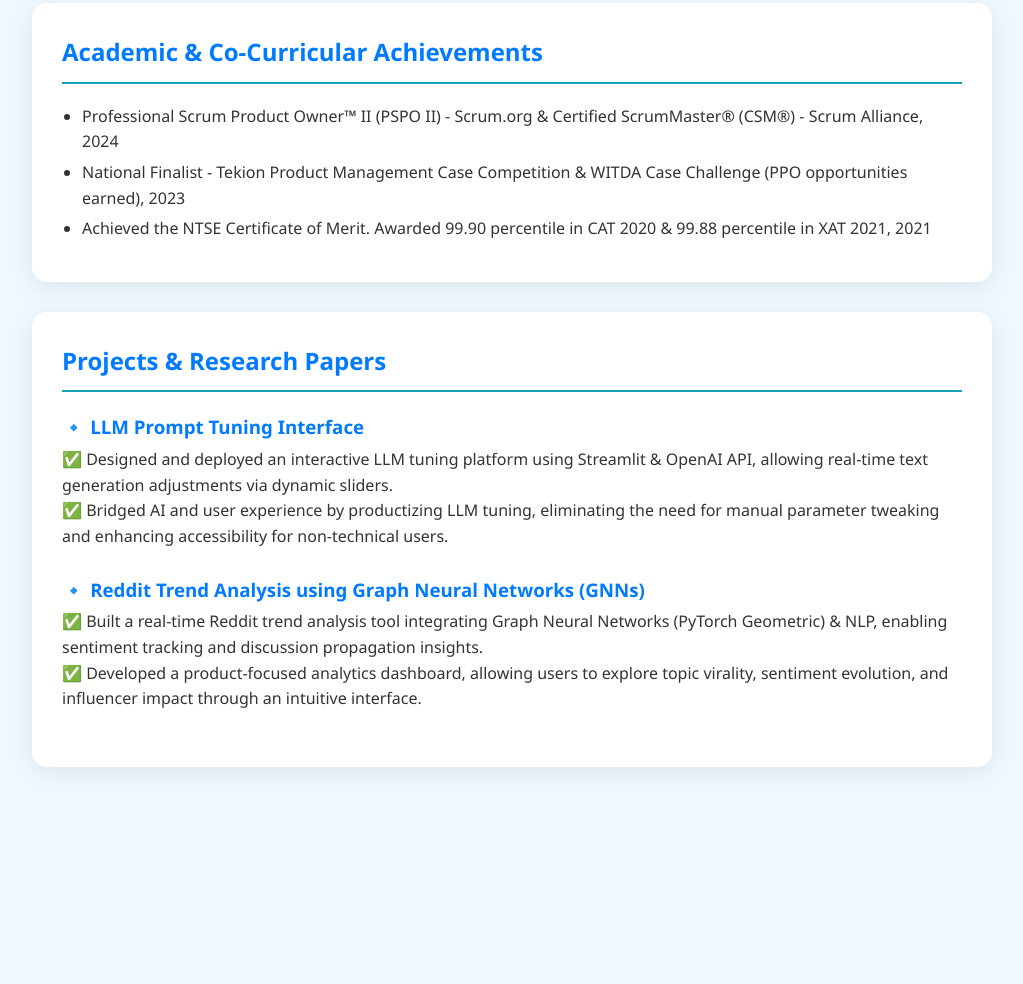
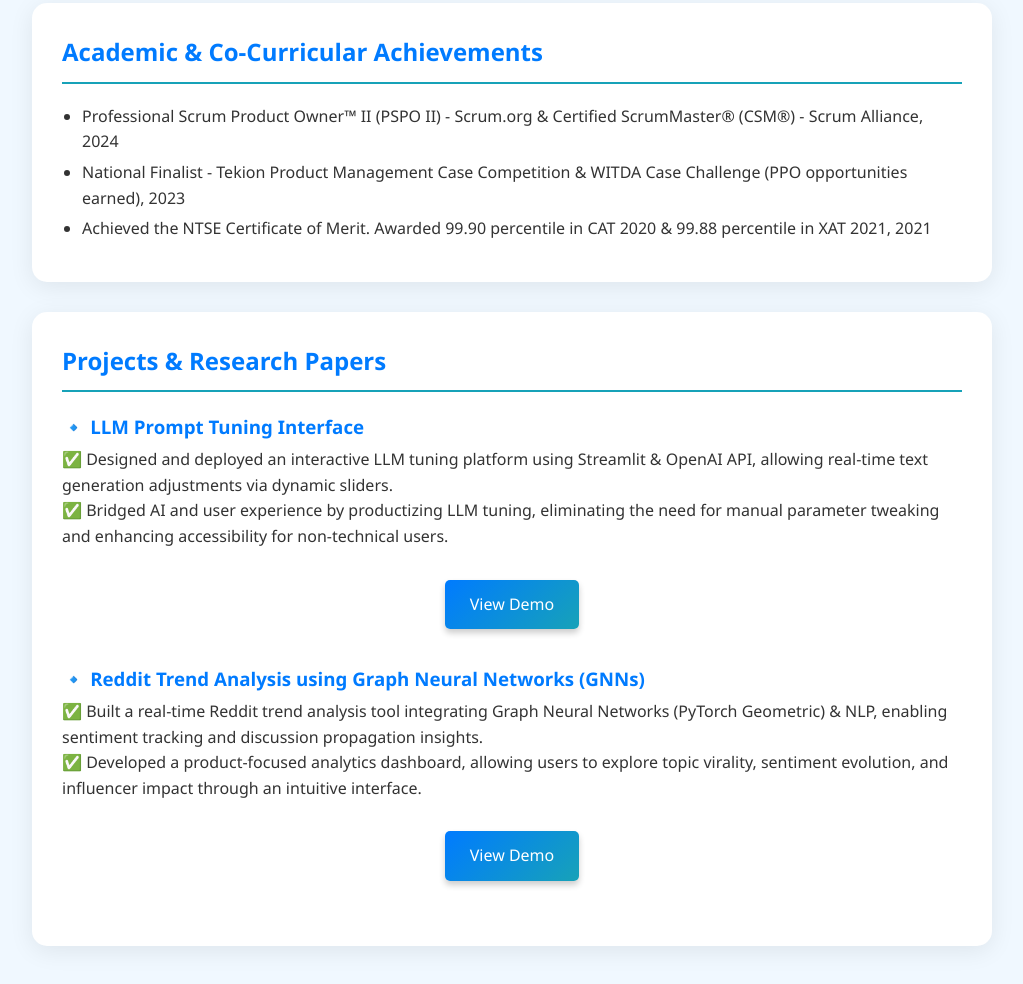
Before and after one commit to SABYA648/SABYA648.github.io, a plain HTML site: page index.html in a window 1280 px wide. Shown: the part 2775-3759 px from the top of the page, without its empty margins (128-1151 px from the left). Before the commit the page ends 3592 px from the top, so only its background shows below. Drawn offline with Linux system fonts and the light colour scheme.

Commit message:
Update index.html

```diff
--- a/index.html
+++ b/index.html
@@ -380,11 +380,17 @@
         <h3>🔹 LLM Prompt Tuning Interface</h3>
         <p>✅ Designed and deployed an interactive LLM tuning platform using Streamlit &amp; OpenAI API, allowing real-time text generation adjustments via dynamic sliders.</p>
         <p>✅ Bridged AI and user experience by productizing LLM tuning, eliminating the need for manual parameter tweaking and enhancing accessibility for non-technical users.</p>
+        <div class="button-group">
+          <a href="https://github.com/sabya648/llm-prompt-tuning" class="project-btn" target="_blank">View Demo</a>
+        </div>
       </div>
       <div class="experience-item">
         <h3>🔹 Reddit Trend Analysis using Graph Neural Networks (GNNs)</h3>
         <p>✅ Built a real-time Reddit trend analysis tool integrating Graph Neural Networks (PyTorch Geometric) &amp; NLP, enabling sentiment tracking and discussion propagation insights.</p>
         <p>✅ Developed a product-focused analytics dashboard, allowing users to explore topic virality, sentiment evolution, and influencer impact through an intuitive interface.</p>
+        <div class="button-group">
+          <a href="https://github.com/sabya648/reddit-trend-analysis" class="project-btn" target="_blank">View Demo</a>
+        </div>
       </div>
     </div>
   </div>
```
